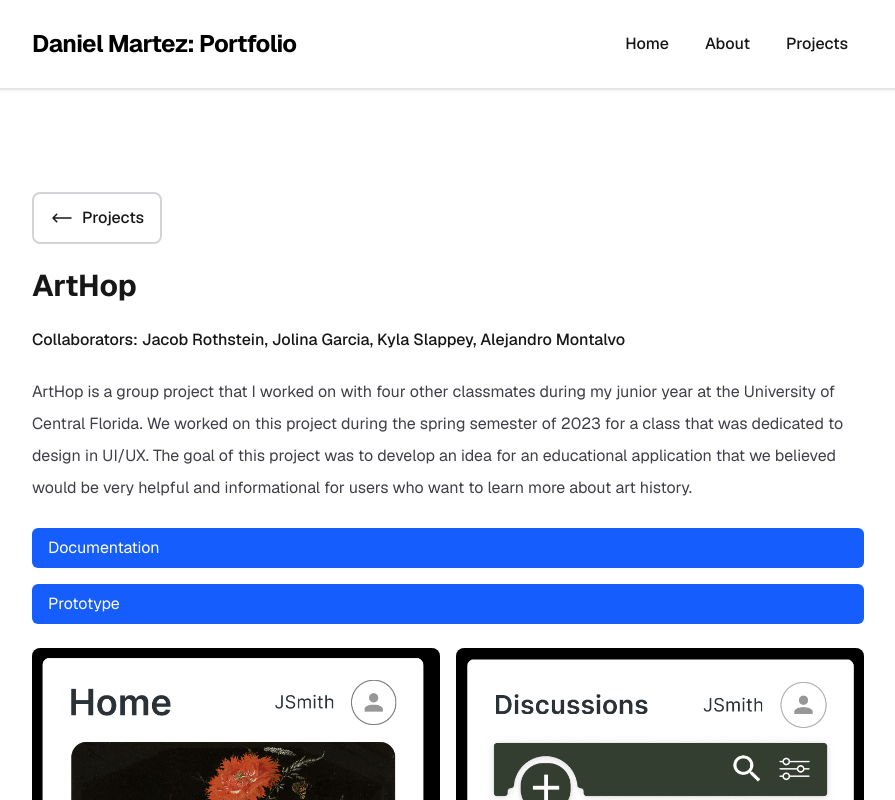
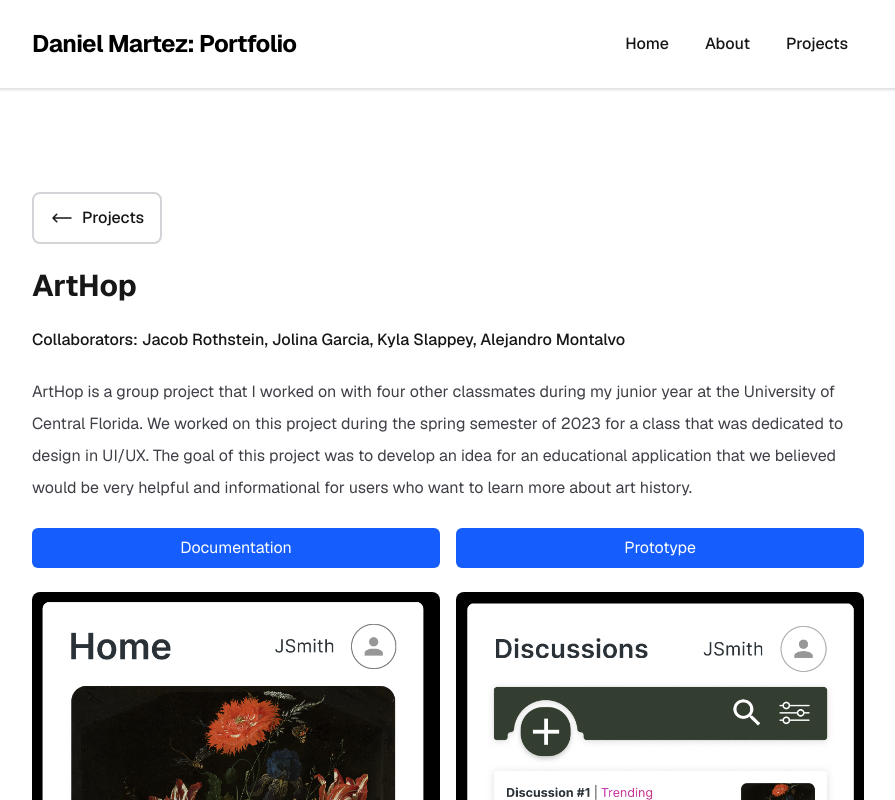
Before and after one commit to martezdaniel/new-portfolio, a Next.js app: page /projects/arthop in a window 1280 px wide. Shown: the top 800 px of the page, without its empty margins (192-1087 px from the left). Built offline with nearby package versions, Linux system fonts and the light colour scheme.

Commit message:
modified image grid for bottom of project pages

```diff
--- a/app/projects/[slug]/page.tsx
+++ b/app/projects/[slug]/page.tsx
@@ -50,20 +50,20 @@ export default async function ProjectPage({params}: {params: Promise<{slug: stri
           {project.description}
         </p>
         {/* Project Buttons */}
-        <div className="flex grid grid-cols-2 grid-rows-2 lg:grid-cols-1 lg:grid-rows-1 gap-4 justify-center">
+        <div className="grid grid-cols-2 gap-4">
           {project.links.map((link) => (
             <Link
               key={link.key}
               href={link.url}
               target="_blank"
               rel="noopener noreferrer"
-              className="inline-flex items-center px-4 py-2 bg-blue-600 text-white rounded-md hover:bg-blue-700"
+              className="flex justify-center text-center px-4 py-2 bg-blue-600 text-white rounded-md hover:bg-blue-700"
             >
               {link.label}
             </Link>
           ))}
         </div>
-        <div className="grid gap-4 grid-cols-1 md:grid-cols-2">
+        <div className={`grid gap-4 ${project.images.length > 1 ? 'grid-cols-1 md:grid-cols-2' : 'grid-cols-1'}`}>
           {project.images.map((image) => (
             <Image
               key={image.key}
```
